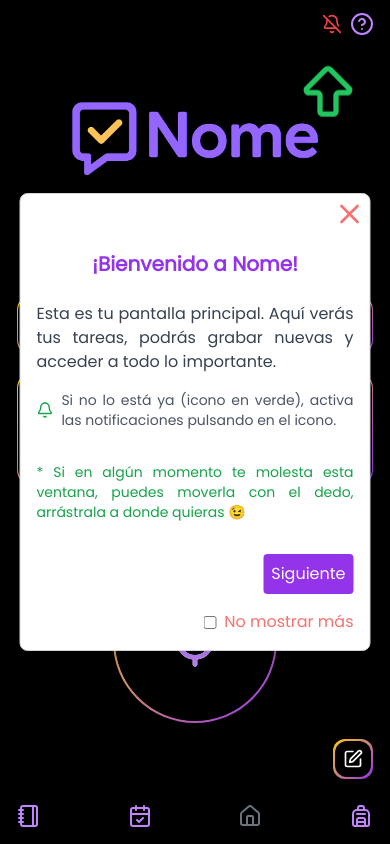
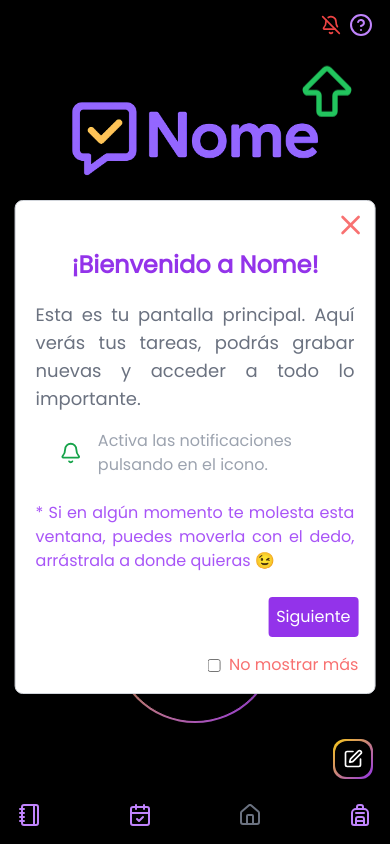
Before and after one commit to cuyssi/Nome, a React (Vite) app in the folder frontend/: page / in a window 390 px wide. Built offline with nearby package versions, Linux system fonts and the light colour scheme; no server answers.

Commit message:
fix: prevent screen rotation on mobile

```diff
--- a/frontend/src/App.jsx
+++ b/frontend/src/App.jsx
@@ -43,7 +43,7 @@ function App() {
     }, []);
 
     return (
-        <div className="flex flex-col sm:flex-row w-full h-[100dvh] sm:items-center sm:justify-center sm:bg-gray-400">
+        <div className="flex flex-col sm:flex-row w-full h-[100dvh] sm:items-center sm:justify-center sm:bg-gray-400 border border-black">
             <div
                 className={clsx(
                     "relative",
@@ -51,7 +51,7 @@ function App() {
                     "sm:max-w-[360px] sm:h-[90%] sm:rounded-xl sm:shadow-md sm:overflow-hidden"
                 )}
             >
-                <main className="bg-black flex-1 overflow-y-auto border border-black">
+                <main className="bg-black flex-1 overflow-y-auto border border-none">
                     <Routes>
                         <Route path="/" element={<Home />} />
                         <Route path="/tasks" element={<Tasks />} />
--- a/frontend/src/components/commons/buttons/ButtonClose.jsx
+++ b/frontend/src/components/commons/buttons/ButtonClose.jsx
@@ -2,7 +2,7 @@ import { X } from "lucide-react";
 
 export const ButtonClose = ({ onClick }) => {
     return (
-        <button onClick={onClick} className="absolute top-1 right-1 text-gray-500 hover:text-black">
+        <button onClick={onClick} className="absolute top-2 right-2 text-gray-500 hover:text-black">
             <X className="w-8 h-8 text-red-400" />
         </button>
     );
--- a/frontend/src/components/tutorials/InfoModal.jsx
+++ b/frontend/src/components/tutorials/InfoModal.jsx
@@ -40,7 +40,7 @@ export const InfoModal = ({
     return (
         <Modal isOpen={isOpen} backdropBlur={backdropBlur} blockInteraction={blockInteraction}>
             <div
-                className="absolute bg-white rounded-lg px-4 py-4 w-[90%] max-w-[500px] min-w-[280px] mx-auto
+                className="absolute bg-white rounded-lg px-4 py-4 w-[93%] max-w-[500px] min-w-[280px] mx-auto
              text-sm text-gray-700 font-poppins border border-gray-300 shadow-xl"
                 onMouseDown={onDragStart}
                 onTouchStart={onDragStart}
@@ -56,20 +56,13 @@ export const InfoModal = ({
             >
                 <ButtonClose onClick={onClose} />
 
-                <div className="mb-7 mt-10 text-base font-poppins">{children}</div>
+                <div className="mt-8 text-base font-poppins mb-10">{children}</div>
 
                 {!hideInternalFooter && (
-                  <label
-  className="bg-transparent text-red-400 fixed bottom-4 right-4 text-base flex items-center gap-2 cursor-pointer"
->
-  <input
-    type="checkbox"
-    onClick={onNeverShowAgain}
-    className="accent-red-400"
-  />
-  No mostrar más
-</label>
-
+                    <label className="bg-transparent text-red-400 fixed bottom-4 right-4 text-base flex items-center gap-2 cursor-pointer">
+                        <input type="checkbox" onClick={onNeverShowAgain} className="accent-red-400" />
+                        No mostrar más
+                    </label>
                 )}
             </div>
         </Modal>
--- a/frontend/src/components/tutorials/TutorialModal.jsx
+++ b/frontend/src/components/tutorials/TutorialModal.jsx
@@ -66,11 +66,11 @@ export const TutorialModal = ({
                 onDragStart={handleStart}
             >
                 {currentStep.title && (
-                    <h3 className="text-purple-600 text-xl font-bold text-center">{currentStep.title}</h3>
+                    <h3 className="text-purple-600 text-2xl font-bold text-center">{currentStep.title}</h3>
                 )}
-                <div className="mt-6">{currentStep.content}</div>
+                <div className="mt-4 text-justify text-gray-500 text-lg p-1">{currentStep.content}</div>
 
-                <div className="flex justify-between items-center mt-8 mb-10">
+                <div className="flex justify-between items-center mt-5">
                     {currentStep.step > 0 ? (
                         <ButtonDefault
                             icon={<MoveLeft className="inline mr-1" />}
--- a/frontend/src/components/tutorials/tutorials.jsx
+++ b/frontend/src/components/tutorials/tutorials.jsx
@@ -17,15 +17,7 @@
  * Autor: Ana Castro                                                             │
 └───────────────────────────────────────────────────────────────────────────────*/
 
-import {
-    Backpack,
-    Plus,
-    Bell,
-    Mic,
-    SquarePen,
-    Notebook,
-    NotebookPen,
-} from "lucide-react";
+import { Backpack, Plus, Bell, Mic, SquarePen, Notebook, NotebookPen } from "lucide-react";
 
 export const stepsBags = {
     mochilas: [
@@ -176,16 +168,16 @@ export const stepsCalendar = [
     {
         title: "Repeticiones inteligentes",
         content: (
-            <div>
+            <div className="text-justify">
                 <p>
                     Las tareas pueden repetirse:
-                    <span className="italic text-purple-400 text-sm">
+                    <span className=" text-purple-400 text-sm">
                         {" "}
-                        <br></br>todos los días, entre semana, fines de semana o en días personalizados.
+                        <br></br>todos los días, fines de semana, entre semana o días personalizados
                     </span>
                 </p>
 
-                <p className="mt-4">Se mostrarán en el calendario automáticamente según tu configuración.</p>
+                <p className="mt-3">Se mostrarán en el calendario automáticamente tal como las hayas configurado.</p>
             </div>
         ),
         position: { top: "50%", left: "50%" },
@@ -194,12 +186,11 @@ export const stepsCalendar = [
         title: "Sección de busqueda",
         content: (
             <div>
-                <p>
-                    En la parte inferior del calendario encontraras esta sección que te ayudara a buscar tareas.
-                    Escribe por ejemplo: trabajo de historia, si no borraste la tarea podrás comprobar para cuando tenías
-                    esa tarea, si la completaste o no...
+                <p>En la parte inferior del calendario encontraras esta sección que te ayudara a buscar tareas.</p>
+                <p className="text-gray-400 mt-1">
+                    Escribe por ejemplo: <span className="italic text-purple-400">"trabajo de historia"</span>
                 </p>
-
+                <p className="mt-1">Si no borraste la tarea podrás comprobar para que día era y si la completaste o no...</p>
             </div>
         ),
         position: { top: "50%", left: "50%" },
@@ -284,23 +275,23 @@ export const stepsHome = [
     {
         title: "¡Bienvenido a Nome!",
         content: (
-            <div className="text-justify">
+            <div>
                 <p>
                     Esta es tu pantalla principal. Aquí verás tus tareas, podrás grabar nuevas y acceder a todo lo
                     importante.
                 </p>
 
-                <p className="mt-4 flex items-center gap-2 text-sm text-gray-600">
+                <p className="mt-4 ml-6 flex items-center gap-4 text-base text-gray-400 text-left">
                     <Bell className="w-8 h-8 text-green-600" />
-                    <span>Si no lo está ya (icono en verde), activa las notificaciones pulsando en el icono.</span>
+                    <span>Activa las notificaciones pulsando en el icono.</span>
                 </p>
-                <p className="text-green-600 text-sm mt-8">
+                <p className="text-purple-500 text-base mt-6">
                     * Si en algún momento te molesta esta ventana, puedes moverla con el dedo, arrástrala a donde
                     quieras 😉
                 </p>
             </div>
         ),
-        position: { top: "50%", left: "50%" },
+        position: { top: "53%", left: "50%" },
         highlight: {
             selector: "#bell-toggle",
             position: { top: "15%", left: "84%" },
@@ -316,9 +307,9 @@ export const stepsHome = [
                     presionarlo para detener la grabación.
                 </p>
 
-                <p className="w-full mt-4 text-sm text-green-600">
-                    También puedes añadir tareas a mano tocando el icono del lápiz{" "}
-                    <SquarePen className="inline w-4 h-4 text-blue-600" />
+                <p className="w-full mt-4 text-sm text-purple-500">
+                    * También puedes añadir tareas a mano tocando el icono del lápiz{" "}
+                    <SquarePen className="inline w-4 h-4 text-yellow-600" />
                 </p>
             </div>
         ),
```
Also changed, not shown: frontend/public/manifest.json. Lines whose indentation alone changed are shown as unchanged.
